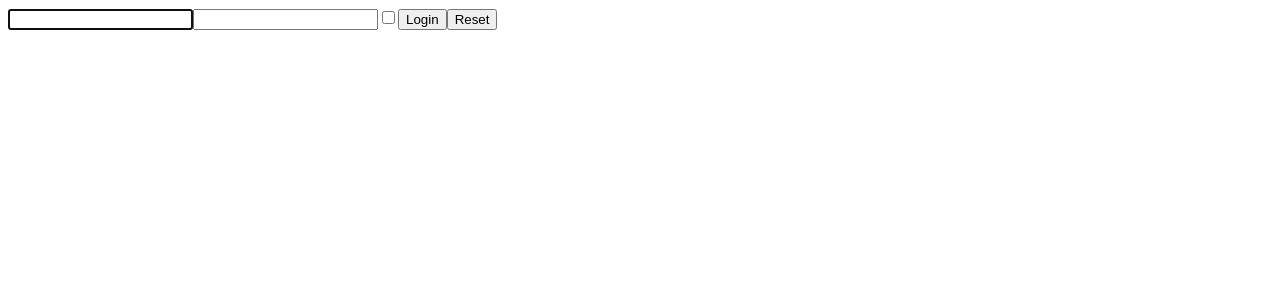
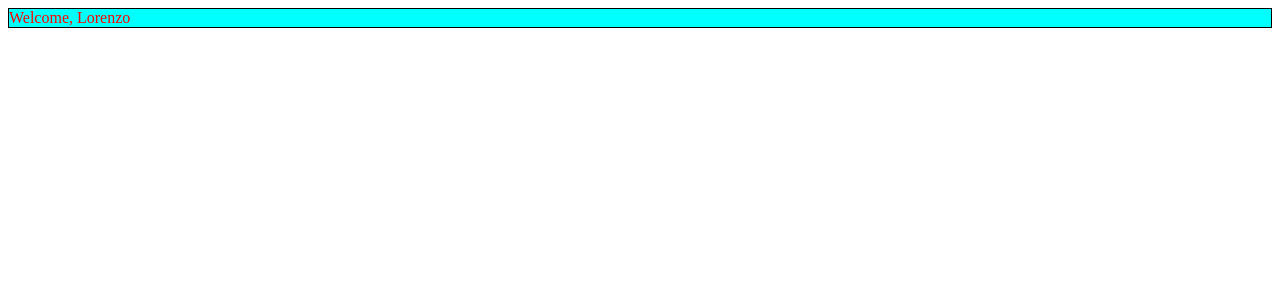
Before and after one commit to loricurreli/React-Exercises, a JavaScript app in the folder react-exercises/: page / in a window 1280 px wide. Shown: the top 300 px of the page. Built offline with nearby package versions, Linux system fonts and the light colour scheme.

Commit message:
add styling.components-01

```diff
--- a/react-exercises/src/App.js
+++ b/react-exercises/src/App.js
@@ -1,17 +1,7 @@
-import React from "react";
-import { Login } from "./Login"
-export class App extends React.Component{
-    state = {
-        loggedIn: false
-    }
-    onSubmit = () => {
-        this.setState({ loggedIn: true})
-    }
-    render(){
-        return(
-            <div>
-                <Login onLogin={this.onSubmit}/>
-            </div>
-        )
-    }
+import { Welcome } from "./Welcome"
+
+export const App = () => {
+    return (<div className="welcome">
+        <Welcome name="Lorenzo"/>
+        </div>)
 }
--- /dev/null
+++ b/react-exercises/src/Welcome.js
@@ -0,0 +1,2 @@
+
+export const Welcome = ({name}) => name ? <div>Welcome, {name}</div> : <div>Welcome, user</div>
--- /dev/null
+++ b/react-exercises/src/index.css
@@ -0,0 +1,5 @@
+.welcome{
+    background-color: aqua;
+    color: red;
+    border: 1px solid black;
+}
--- a/react-exercises/src/index.js
+++ b/react-exercises/src/index.js
@@ -1,5 +1,6 @@
 import ReactDOM from "react-dom"
 import { App } from "./App"
+import './index.css'
 
 const root = document.querySelector("#root")
 
```
